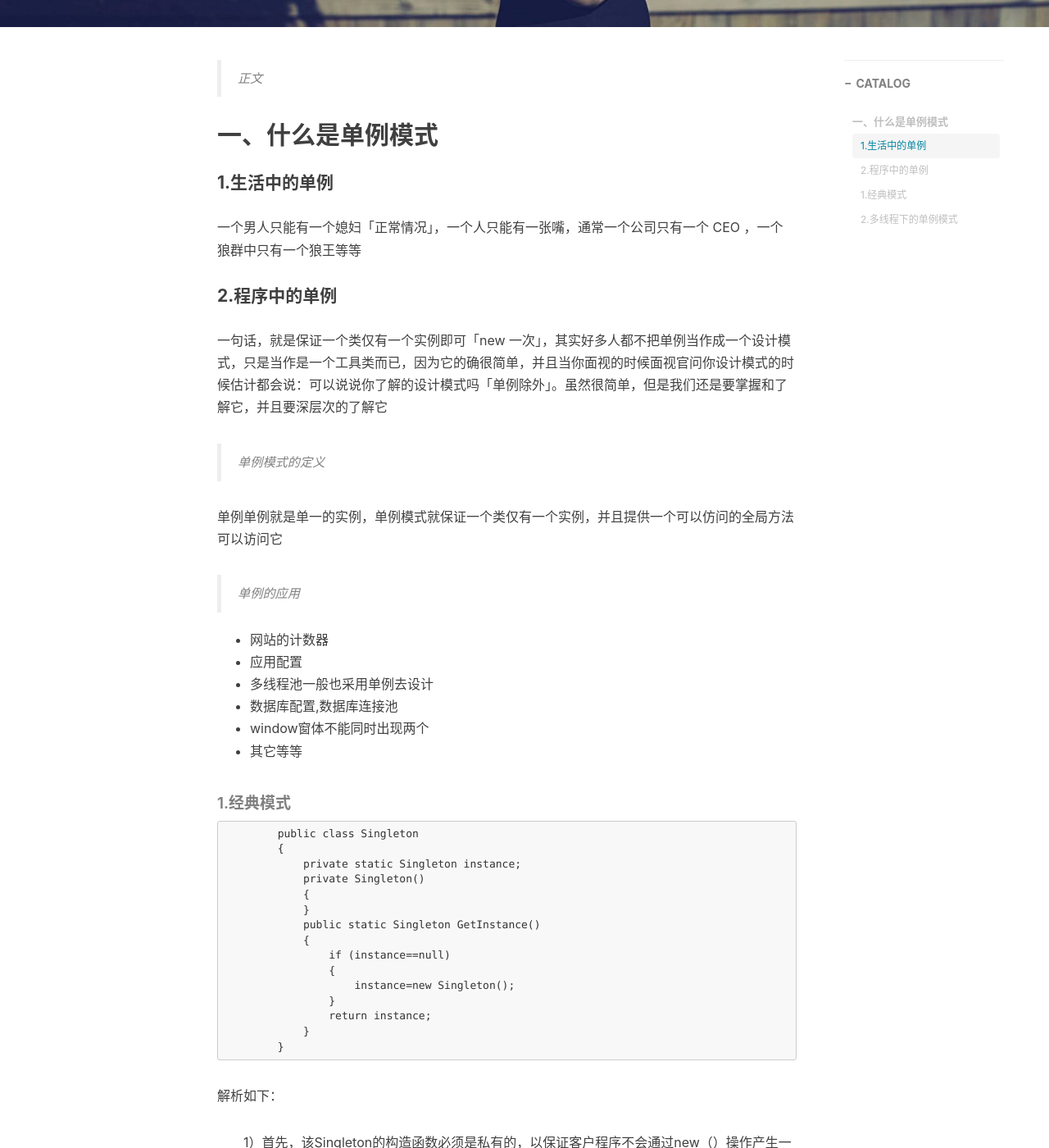
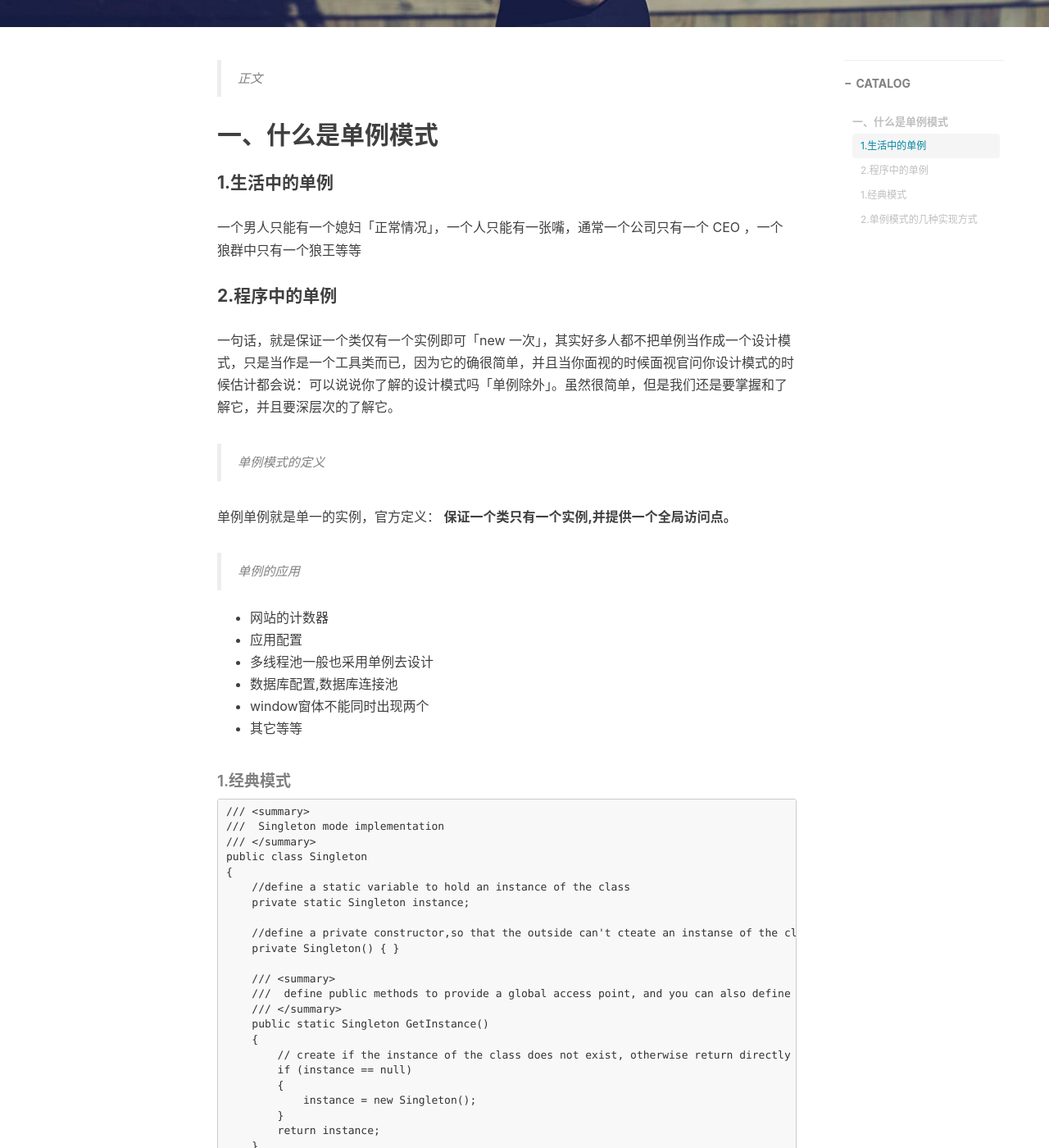
Before and after one commit to hongjiapeng/hongjiapeng.github.io, a Jekyll site: the page built from _posts/2017-11-28-单例设计模式.md, in a window 1280 px wide and 1400 px high, scrolled down 424 px. Shown: the whole window at 82% size. Built offline with Jekyll 4.4.1, drawn with Linux system fonts in a browser that asks for light colours; nearby versions of some CDN libraries; comment, search, counter and statistics services are not loaded; some of the changed text lies outside the part shown.

Commit message:
modify blog

```diff
--- a/_posts/2017-11-28-单例设计模式.md
+++ b/_posts/2017-11-28-单例设计模式.md
@@ -20,11 +20,11 @@ tags:
 一个男人只能有一个媳妇「正常情况」，一个人只能有一张嘴，通常一个公司只有一个 CEO ，一个狼群中只有一个狼王等等
 
 #### 2.程序中的单例
-一句话，就是保证一个类仅有一个实例即可「new 一次」，其实好多人都不把单例当作成一个设计模式，只是当作是一个工具类而已，因为它的确很简单，并且当你面视的时候面视官问你设计模式的时候估计都会说：可以说说你了解的设计模式吗「单例除外」。虽然很简单，但是我们还是要掌握和了解它，并且要深层次的了解它
+一句话，就是保证一个类仅有一个实例即可「new 一次」，其实好多人都不把单例当作成一个设计模式，只是当作是一个工具类而已，因为它的确很简单，并且当你面视的时候面视官问你设计模式的时候估计都会说：可以说说你了解的设计模式吗「单例除外」。虽然很简单，但是我们还是要掌握和了解它，并且要深层次的了解它。
 
 > 单例模式的定义
 
-单例单例就是单一的实例，单例模式就保证一个类仅有一个实例，并且提供一个可以仿问的全局方法可以访问它
+单例单例就是单一的实例，官方定义： **保证一个类只有一个实例,并提供一个全局访问点。**
 
 > 单例的应用
 
@@ -37,21 +37,30 @@ tags:
 
 ##### 1.经典模式
 
-		public class Singleton
-		{
-		    private static Singleton instance;
-		    private Singleton()
-		    {
-		    }
-		    public static Singleton GetInstance()
-		    {
-		        if (instance==null)
-		        {
-		            instance=new Singleton();
-		        }
-		        return instance;
-		    }
-		}
+	/// <summary>
+    ///  Singleton mode implementation
+    /// </summary>
+    public class Singleton
+    {
+        //define a static variable to hold an instance of the class
+        private static Singleton instance;
+
+        //define a private constructor,so that the outside can't cteate an instanse of the class
+        private Singleton() { }
+
+        /// <summary>
+        ///  define public methods to provide a global access point, and you can also define public properties to provide global access points
+        /// </summary>
+        public static Singleton GetInstance()
+        {
+            // create if the instance of the class does not exist, otherwise return directly
+            if (instance == null)
+            {
+                instance = new Singleton();
+            }
+            return instance;
+        }
+    }
 
 
 解析如下：
@@ -62,11 +71,14 @@ tags:
 
 　　3）必须提供一个全局函数访问获得该实例，并且在该函数提供控制实例数量的功能，即通过if语句判断instance是否已被实例化，如果没有则可以同new（）创建一个实例；否则，直接向客户返回一个实例。
 
-　　在这种经典模式下，没有考虑线程并发获取实例问题，即可能出现两个线程同时获取instance实例，且此时其为null时，就会出现两个线程分别创建了instance，违反了单例规则。因此，需对上面代码修改。
+　　上面单例模式的实现在单线程下确实是完美的，但没有考虑线程并发获取实例问题，在多线程的情况下会得到多个Singleton实例，因为两个线程同时运行GetInstance方法时，此时两个线程判断(instance==null)这个条件都成立，此时两个线程就都会创建Singleton的实例，违反了单例规则。既然上面的实现会运行多个线程执行，那我们对于多线程的解决方案自然就是使GetInstance方法在同一时间只让一个线程运行就好了。因此，需对上面代码修改。
 
-##### 2.多线程下的单例模式
+##### 2.单例模式的几种实现方式
 
-1、Lazy模式（懒汉式）
+**1、Lazy模式（懒汉式）**
+
+
+**代码演示**
 
 	public class Singleton
 	{
@@ -91,23 +103,31 @@ tags:
 	    }
 	}
 
-上述代码使用了双重锁方式较好地解决了多线程下的单例模式实现。先看内层的if语句块，使用这个语句块时，先进行加锁操作，保证只有一个线程可以访问该语句块，进而保证只创建了一个实例。再看外层的if语句块，这使得每个线程欲获取实例时不必每次都得加锁，因为只有实例为空时（即需要创建一个实例），才需加锁创建，若果已存在一个实例，就直接返回该实例，节省了性能开销。
+上述代码使用了双重锁方式较好地解决了多线程下的单例模式实现。先看内层的if语句块，使用这个语句块时，先进行加锁操作，保证只有一个线程可以访问该语句块，进而保证只创建了一个实例。再看外层的if语句块，这使得每个线程欲获取实例时不必每次都得加锁，因为只有实例为空时（即需要创建一个实例），才需加锁创建，若果已存在一个实例，就直接返回该实例，节省了性能开销。<br>
+到这里，有的同学可能会有疑问，lock语句内层的if(instance==null)感觉是多余的，其实一开始一看我也觉得是多余的，仔细一想，这句代码是不能省的，两个线程同时运行lock外层的if (instance == null)，都成立，第一条线程加锁实例化一个对象，解锁后，如果不加判断，第二条线程直接实例化一个对象，这就不是单例了。
 
-2、饿汉模式
 
+**2、饿汉模式**
+
+饿汉式单例模式如其名，是一个饿货，类的实例在类加载的时候就初始化出来「把这一过程当作一个汉堡，也就是说必须要把汉堡提前准备好，饿货就知道吃」，
 这种模式的特点是自己主动实例。
 
-	public sealed class Singleton
-	{
+**特点**
+
+- 1、是线程安全的
+- 2、类不是延时加载「直接是类加载的时候就初始化」
+
+     public sealed class Singleton
+	  {
 	    private static readonly Singleton instance=new Singleton();
-	    private Singleton()
-	    {
-	    }
+
+	    private Singleton(){}
+
 	    public static Singleton GetInstance()
 	    {
 	        return instance;
 	    }
-	}
+	  }
 
 上面使用的readonly关键可以跟static一起使用，用于指定该常量是类别级的，它的初始化交由静态构造函数实现，并可以在运行时编译。在这种模式下，无需自己解决线程安全性问题，CLR会给我们解决。由此可以看到这个类被加载时，会自动实例化这个类，而不用在第一次调用GetInstance()后才实例化出唯一的单例对象。
 
```
